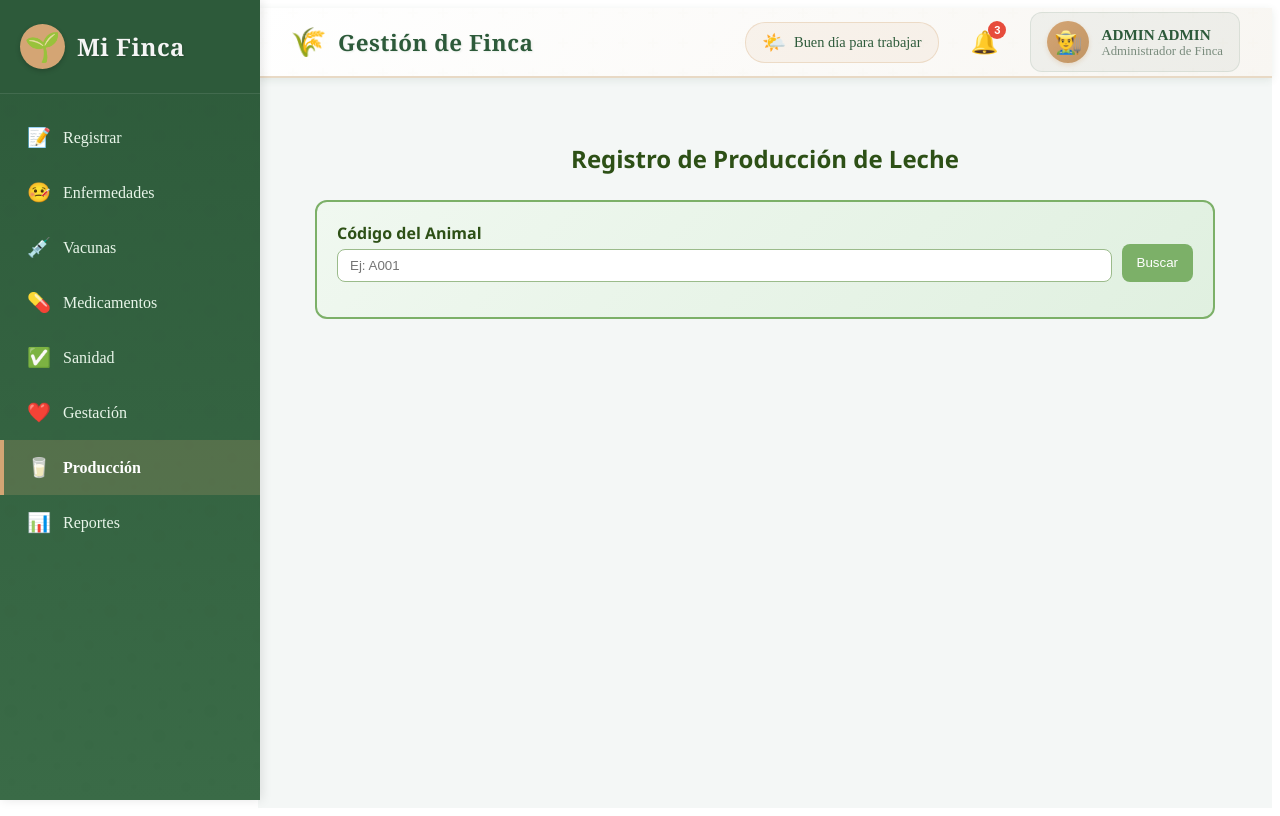
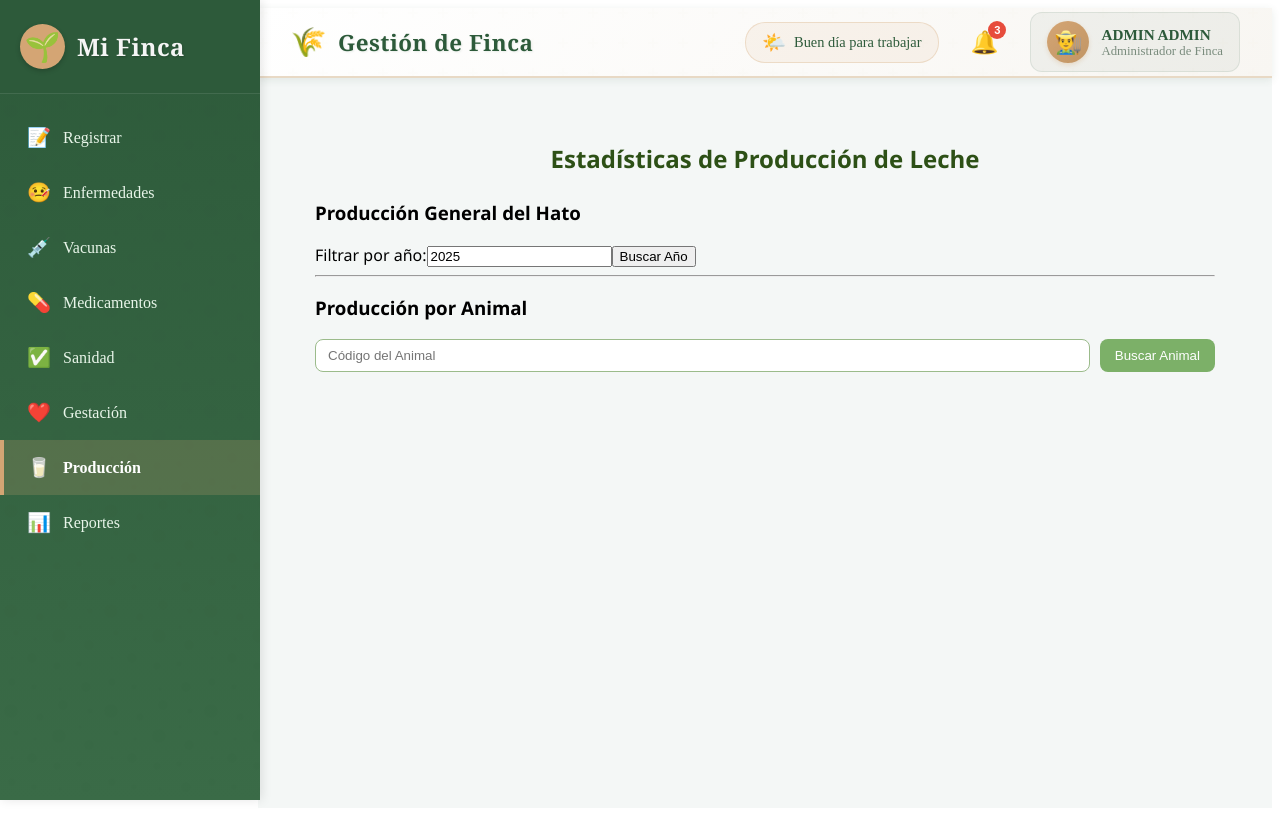
Before and after one commit to DestinyMG/Proyecto_finca, a Vue app in the folder frontend/: page /produccion in a window 1280 px wide. Built offline with nearby package versions, Linux system fonts and the light colour scheme; no server answers.

Commit message:
otro reversible

```diff
--- a/frontend/src/views/Produccion.vue
+++ b/frontend/src/views/Produccion.vue
@@ -1,55 +1,54 @@
 <template>
     <BaseAdmin>
         <div class="produccion-leche-container">
-            <h2>Registro de Producción de Leche</h2>
+            <h2>Estadísticas de Producción de Leche</h2>
 
-            <!-- BUSCADOR DE ANIMAL -->
-            <div class="form-card">
-                <div class="form-group">
-                    <label>Código del Animal</label>
-                    <div class="animal-search">
-                        <input v-model="codigoAnimal" placeholder="Ej: A001" />
-                        <button type="button" @click="buscarAnimal">Buscar</button>
-                    </div>
+            <!-- Estadísticas Generales -->
+            <div class="estadisticas-generales">
+                <h3>Producción General del Hato</h3>
 
-                    <div v-if="animalSeleccionado" class="animal-info">
-                        <p><strong>Tipo:</strong> {{ animalSeleccionado.tipo }}</p>
-                        <p><strong>Sexo:</strong> {{ animalSeleccionado.sexo }}</p>
+                <div class="anio-filter">
+                    <label>Filtrar por año:</label>
+                    <input type="number" v-model.number="filtroAnio" />
+
+                    <button @click="cargarEstadisticasGenerales">
+                        Buscar Año
+                    </button>
+                </div>
+
+                <div v-if="estadisticasGenerales">
+                    <p><strong>Total anual:</strong> {{ estadisticasGenerales.total_anual }} litros</p>
+
+                    <!-- Gráfico general -->
+                    <div class="grafico-pie-container">
+                        <Pie v-if="chartGeneralDataSafe" :data="chartGeneralDataSafe" :options="chartOptions" />
                     </div>
                 </div>
             </div>
 
-            <!-- FORMULARIO DE REGISTRO -->
-            <div v-if="animalSeleccionado" class="form-card">
-                <form @submit.prevent="guardarRegistro">
-                    <div class="form-group">
-                        <label>Fecha</label>
-                        <input type="date" v-model="formData.fecha" required />
+            <hr />
+
+            <!-- Estadísticas por Animal -->
+            <div class="estadisticas-animal">
+                <h3>Producción por Animal</h3>
+
+                <div class="animal-search">
+                    <input v-model="codigoAnimal" placeholder="Código del Animal" />
+                    <button type="button" @click="buscarAnimal">Buscar Animal</button>
+                </div>
+
+                <div v-if="animalSeleccionado">
+                    <p><strong>Animal:</strong> {{ animalSeleccionado.codigoAnimal }} ({{ animalSeleccionado.tipo }})
+                    </p>
+                    <p><strong>Sexo:</strong> {{ animalSeleccionado.sexo }}</p>
+
+                    <div v-if="estadisticasAnimal">
+                        <p><strong>Total anual:</strong> {{ estadisticasAnimal.total_anual }} litros</p>
+
+                        <div class="grafico-pie-container">
+                            <Pie v-if="chartAnimalDataSafe" :data="chartAnimalDataSafe" :options="chartOptions" />
+                        </div>
                     </div>
-
-                    <div class="form-group">
-                        <label>Litros de Leche</label>
-                        <input type="number" v-model="formData.litros" step="0.1" required />
-                    </div>
-
-                    <div class="form-actions">
-                        <button type="submit">{{ editing ? 'Actualizar Registro' : 'Guardar Registro' }}</button>
-                        <button v-if="editing" type="button" @click="cancelarEdicion">Cancelar</button>
-                    </div>
-                </form>
-            </div>
-
-            <!-- HISTORIAL DE PRODUCCIÓN -->
-            <div v-if="historial.length" class="historial-card">
-                <h3>Historial de Producción de Leche</h3>
-                <div v-for="r in historial" :key="r.id" class="registro-item">
-                    <h4>📅 {{ r.fecha }}</h4>
-                    <p><strong>Litros:</strong> {{ r.litros }}</p>
-                    <div class="registro-actions">
-                        <button @click="editarRegistro(r)">Editar</button>
-                        <button @click="eliminarRegistro(r.id)">Eliminar</button>
-                    </div>
-                    <hr />
                 </div>
             </div>
         </div>
@@ -57,119 +56,153 @@
 </template>
 
 <script setup>
-import { ref } from 'vue';
-import axios from 'axios';
-import BaseAdmin from '../components/BaseAdmin.vue';
+import { ref, computed, onMounted } from "vue";
+import axios from "axios";
+import BaseAdmin from "../components/BaseAdmin.vue";
 
-// ENDPOINTS
-const API_ANIMALES = 'https://proyecto-finca-yxcf.onrender.com/api1/animales/';
-const API_PRODUCCION = 'https://proyecto-finca-yxcf.onrender.com/api3/produccion/';
+import {
+    Chart as ChartJS,
+    Title,
+    Tooltip,
+    Legend,
+    ArcElement
+} from "chart.js";
+import { Pie } from "vue-chartjs";
 
-// VARIABLES
-const codigoAnimal = ref('');
-const animalSeleccionado = ref(null);
-const historial = ref([]);
+ChartJS.register(Title, Tooltip, Legend, ArcElement);
 
-const editing = ref(false);
-const editId = ref(null);
+const API_PRODUCCION = "https://proyecto-finca-yxcf.onrender.com/api3/produccion/";
+const API_ANIMALES = "https://proyecto-finca-yxcf.onrender.com/api1/animales/";
 
-const formData = ref({
-    animal: null,
-    fecha: new Date().toISOString().substring(0, 10),
-    litros: 0,
+// Variables generales
+const filtroAnio = ref(new Date().getFullYear());
+const estadisticasGenerales = ref(null);
+const chartGeneralData = ref({
+    labels: [],
+    datasets: [{ label: "Litros", data: [], backgroundColor: [] }]
 });
 
-// FUNCIONES
+// Animal
+const codigoAnimal = ref("");
+const animalSeleccionado = ref(null);
+const estadisticasAnimal = ref(null);
+const chartAnimalData = ref({
+    labels: [],
+    datasets: [{ label: "Litros", data: [], backgroundColor: [] }]
+});
+
+// Opciones Chart.js
+const chartOptions = {
+    responsive: true,
+    plugins: { legend: { position: "bottom" } }
+};
+
+// ====================
+// PROP GRÁFICO GENERAL
+// ====================
+const chartGeneralDataSafe = computed(() => {
+    if (!chartGeneralData.value.labels?.length) return null;
+
+    return {
+        labels: chartGeneralData.value.labels,
+        datasets: [
+            {
+                label: "Litros",
+                data: chartGeneralData.value.datasets[0].data,
+                backgroundColor: [
+                    "#FF6384", "#36A2EB", "#FFCE56", "#4BC0C0",
+                    "#9966FF", "#FF9F40", "#C9CBCF", "#FF6384",
+                    "#36A2EB", "#FFCE56", "#4BC0C0", "#9966FF"
+                ]
+            }
+        ]
+    };
+});
+
+// ====================
+// PROP GRÁFICO ANIMAL
+// ====================
+const chartAnimalDataSafe = computed(() => {
+    if (!chartAnimalData.value.labels?.length) return null;
+
+    return {
+        labels: chartAnimalData.value.labels,
+        datasets: [
+            {
+                label: "Litros",
+                data: chartAnimalData.value.datasets[0].data,
+                backgroundColor: [
+                    "#FF6384", "#36A2EB", "#FFCE56", "#4BC0C0",
+                    "#9966FF", "#FF9F40", "#C9CBCF", "#FF6384",
+                    "#36A2EB", "#FFCE56", "#4BC0C0", "#9966FF"
+                ]
+            }
+        ]
+    };
+});
+
+// ====================
+// CARGAR ESTADÍSTICAS GENERALES SEGÚN AÑO
+// ====================
+const cargarEstadisticasGenerales = async () => {
+    try {
+        const res = await axios.get(
+            `${API_PRODUCCION}estadisticas_generales/?año=${filtroAnio.value}`
+        );
+
+        estadisticasGenerales.value = res.data;
+
+        chartGeneralData.value.labels = res.data?.produccion_mensual?.map(m => `Mes ${m.mes}`) || [];
+        chartGeneralData.value.datasets[0].data = res.data?.produccion_mensual?.map(m => m.litros || 0) || [];
+
+    } catch (err) {
+        console.error("Error cargando estadísticas generales:", err);
+        alert("No se pudo cargar la información.");
+    }
+};
+
+// ====================
+// BUSCAR ANIMAL
+// ====================
 const buscarAnimal = async () => {
-    if (!codigoAnimal.value.trim()) return alert('Ingrese un código de animal.');
+    if (!codigoAnimal.value.trim()) return alert("Ingrese un código de animal");
 
     try {
-        const res = await axios.get(`${API_ANIMALES}?codigoAnimal=${codigoAnimal.value.trim()}`);
-        if (!res.data.length) {
-            alert('Animal no encontrado.');
+        const resAnimal = await axios.get(`${API_ANIMALES}?codigoAnimal=${codigoAnimal.value.trim()}`);
+        if (!resAnimal.data.length) {
+            alert("Animal no encontrado");
             animalSeleccionado.value = null;
-            formData.value.animal = null;
-            historial.value = [];
+            estadisticasAnimal.value = null;
+            chartAnimalData.value.labels = [];
+            chartAnimalData.value.datasets[0].data = [];
             return;
         }
 
-        const animal = res.data[0];
+        animalSeleccionado.value = resAnimal.data[0];
 
-        if (animal.sexo !== 'Hembra') {
-            alert('Solo se puede registrar leche para hembras.');
-            animalSeleccionado.value = null;
-            formData.value.animal = null;
-            historial.value = [];
-            return;
-        }
+        const resEst = await axios.get(
+            `${API_PRODUCCION}estadisticas_animal/?animal_id=${animalSeleccionado.value.id}&año=${filtroAnio.value}`
+        );
 
-        animalSeleccionado.value = animal;
-        formData.value.animal = animal.id;
+        estadisticasAnimal.value = resEst.data;
 
-        // Cargar historial de producción
-        const his = await axios.get(`${API_PRODUCCION}?animal=${animal.id}`);
-        historial.value = his.data;
+        chartAnimalData.value.labels = resEst.data?.produccion_mensual?.map(m => `Mes ${m.mes}`) || [];
+        chartAnimalData.value.datasets[0].data = resEst.data?.produccion_mensual?.map(m => m.litros || 0) || [];
 
     } catch (err) {
-        console.error('Error buscando animal:', err);
-        alert('Error al buscar el animal.');
+        console.error("Error buscando animal:", err);
+        alert("Error al buscar animal o traer estadísticas");
     }
 };
 
-const guardarRegistro = async () => {
-    if (!formData.value.animal) return alert('Debe seleccionar un animal.');
+// ====================
+// Al cargar la página → carga el año actual
+// ====================
+onMounted(() => {
+    cargarEstadisticasGenerales();
+});
+</script>
 
-    try {
-        if (editing.value) {
-            await axios.put(`${API_PRODUCCION}${editId.value}/`, formData.value);
-            editing.value = false;
-            editId.value = null;
-        } else {
-            await axios.post(API_PRODUCCION, formData.value);
-        }
-
-        alert('Registro guardado correctamente.');
-        buscarAnimal();
-        resetForm();
-
-    } catch (err) {
-        console.error('Error guardando registro:', err.response?.data || err);
-        alert('Error al guardar el registro.');
-    }
-};
-
-const editarRegistro = (registro) => {
-    formData.value = { ...registro };
-    editing.value = true;
-    editId.value = registro.id;
-};
-
-const eliminarRegistro = async (id) => {
-    if (!confirm('¿Está seguro de eliminar este registro?')) return;
-    try {
-        await axios.delete(`${API_PRODUCCION}${id}/`);
-        alert('Registro eliminado.');
-        buscarAnimal();
-    } catch (err) {
-        console.error('Error eliminando registro:', err.response?.data || err);
-        alert('Error al eliminar el registro.');
-    }
-};
-
-const cancelarEdicion = () => {
-    editing.value = false;
-    editId.value = null;
-    resetForm();
-};
-
-const resetForm = () => {
-    formData.value = {
-        animal: animalSeleccionado.value?.id || null,
-        fecha: new Date().toISOString().substring(0, 10),
-        litros: 0,
-    };
-};
-</script>
 
 <style scoped>
 /* ---------- CONTENEDOR GENERAL ---------- */
```
Also changed, not shown: 1 other file (tests, documents, lock files or other folders).
